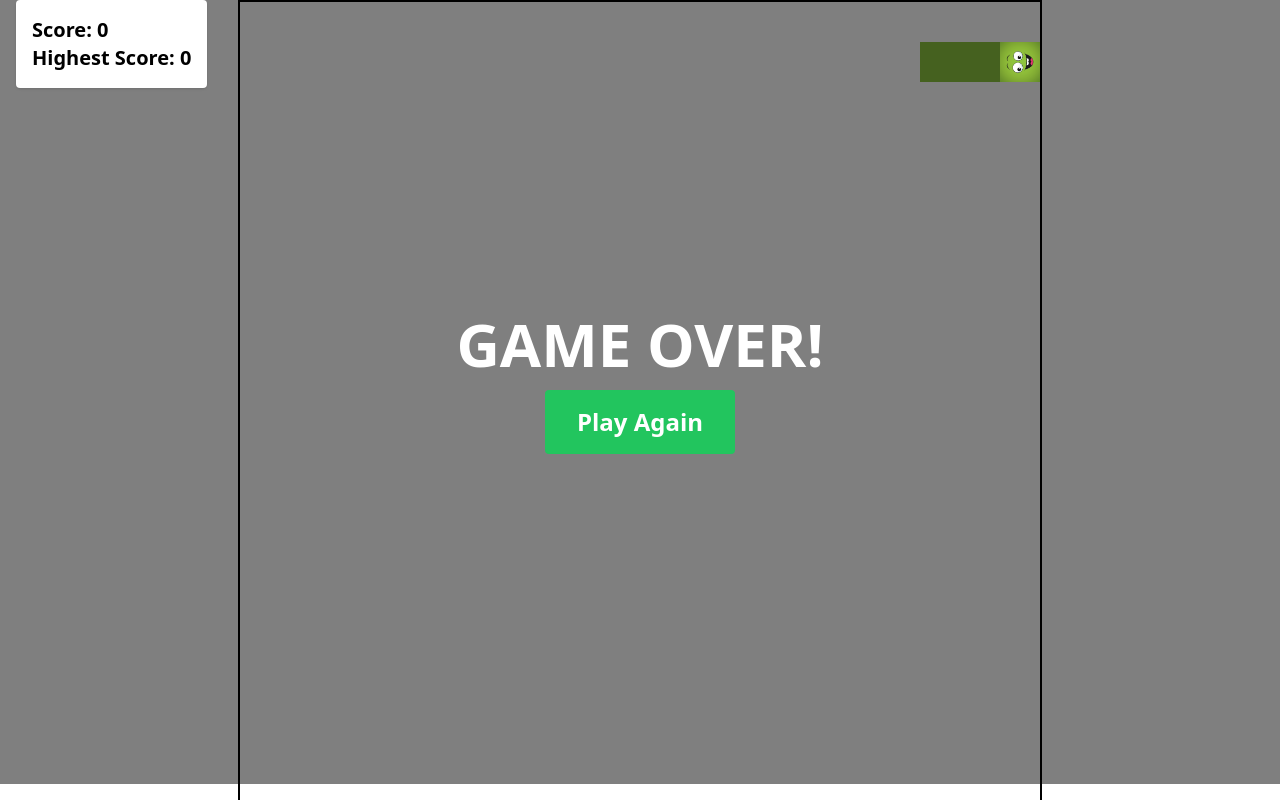
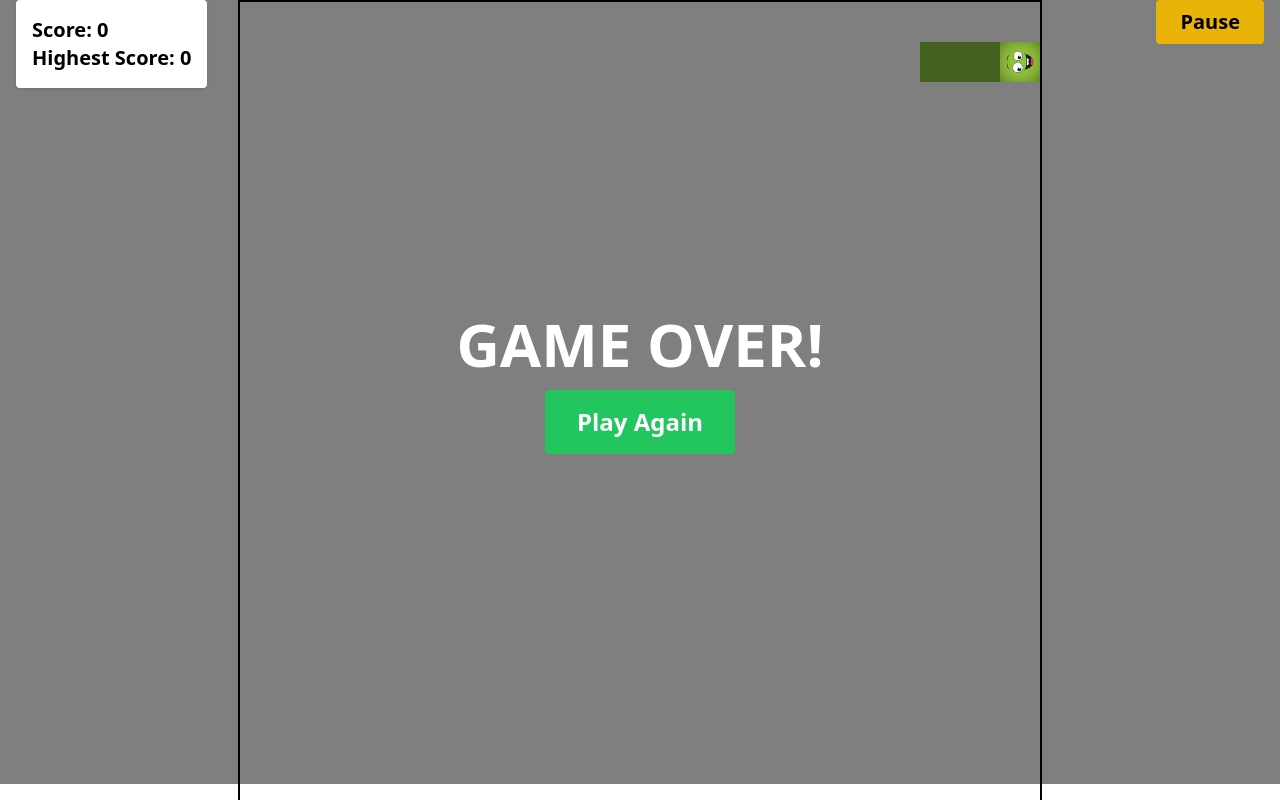
Before and after one commit to Future-Rafay/snake-game, a Next.js app: page / in a window 1280 px wide. Both pictures are taken after a click on the button "Start Game". Shown: the part 16-816 px from the top of the page. Built offline with nearby package versions, Linux system fonts and the light colour scheme.

Commit message:
added paused func

```diff
--- a/src/components/SnakeGrid.js
+++ b/src/components/SnakeGrid.js
@@ -36,6 +36,7 @@ const SnakeGrid = ({ gridRef }) => {
     const [gameOver, setGameOver] = useState(false)
     const [score, setScore] = useState(0);
     const [highestScore, setHighestScore] = useState(0);
+    const [paused, setPaused] = useState(false); // Paused state
     const intervalRef = useRef(null); // Store the interval ID
     const gameGridRef = useRef(null); // Reference for the grid div
 
@@ -58,6 +59,7 @@ const SnakeGrid = ({ gridRef }) => {
         setScore(0);
         generateFood();
         focusGameGrid(); // Ensure the grid gets focused
+        setPaused(false);
     };
 
     const focusGameGrid = () => {
@@ -77,10 +79,9 @@ const SnakeGrid = ({ gridRef }) => {
 
     const moveSnake = () => {
 
-        if (gameOver) {
-            return;
+        if (gameOver || paused) {
+            return; // Don't move if the game is over or paused
         }
-
         const newSnake = [...snake];
         const snakeHead = { ...newSnake[0] };
 
@@ -127,12 +128,18 @@ const SnakeGrid = ({ gridRef }) => {
         setSnake(newSnake)
     }
 
+    // useEffect(() => {
+    //     if (!gameOver) {
+    //         intervalRef.current = setInterval(moveSnake, snake_speed);
+    //     }
+    //     return () => clearInterval(intervalRef.current); // Clear the interval when the component unmounts or game ends
+    // }, [snake, direction, gameOver]);
     useEffect(() => {
-        if (!gameOver) {
+        if (!gameOver && !paused) {
             intervalRef.current = setInterval(moveSnake, snake_speed);
         }
         return () => clearInterval(intervalRef.current); // Clear the interval when the component unmounts or game ends
-    }, [snake, direction, gameOver]);
+    }, [snake, direction, gameOver, paused]);
 
     const handleKeyPress = (event) => {
 
@@ -149,6 +156,7 @@ const SnakeGrid = ({ gridRef }) => {
             setDirection("RIGHT");
         }
     }
+
     const getSnakeHeadRotation = () => {
         switch (direction) {
             case "UP":
@@ -162,6 +170,9 @@ const SnakeGrid = ({ gridRef }) => {
             default:
                 return "rotate(0deg)";
         }
+    };
+    const togglePause = () => {
+        setPaused(prev => !prev); // Toggle pause state
     };
 
     return (
@@ -188,6 +199,12 @@ const SnakeGrid = ({ gridRef }) => {
                 <p className="text-xl font-bold">Score: {score}</p>
                 <p className="text-xl font-bold">Highest Score: {highestScore}</p>
             </div>
+            <button
+                className="absolute top-4 right-4 px-6 py-2 bg-yellow-500 text-xl font-semibold rounded hover:bg-yellow-600"
+                onClick={togglePause}
+            >
+                {paused ? "Resume" : "Pause"}
+            </button>
 
             {Array.from({ length: grid_Size }).map((_, y) => (
                 <div key={y} className="flex">
```
